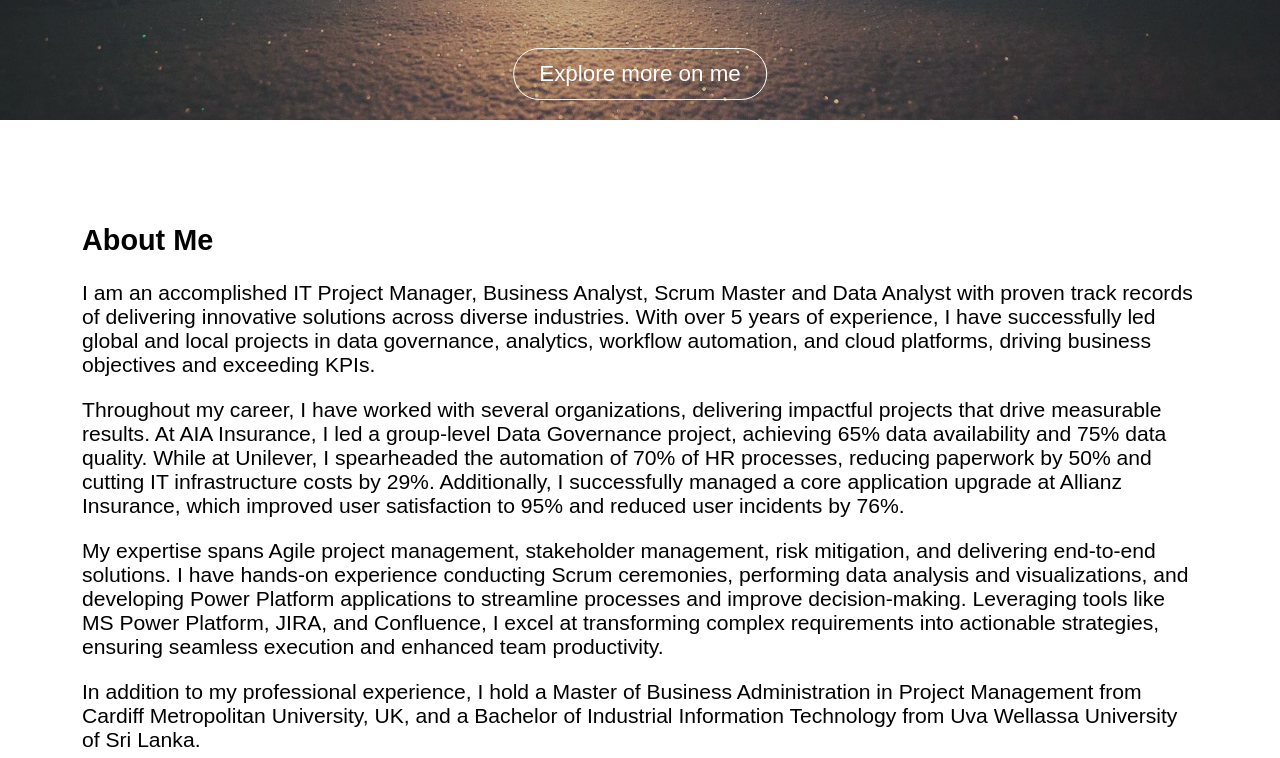
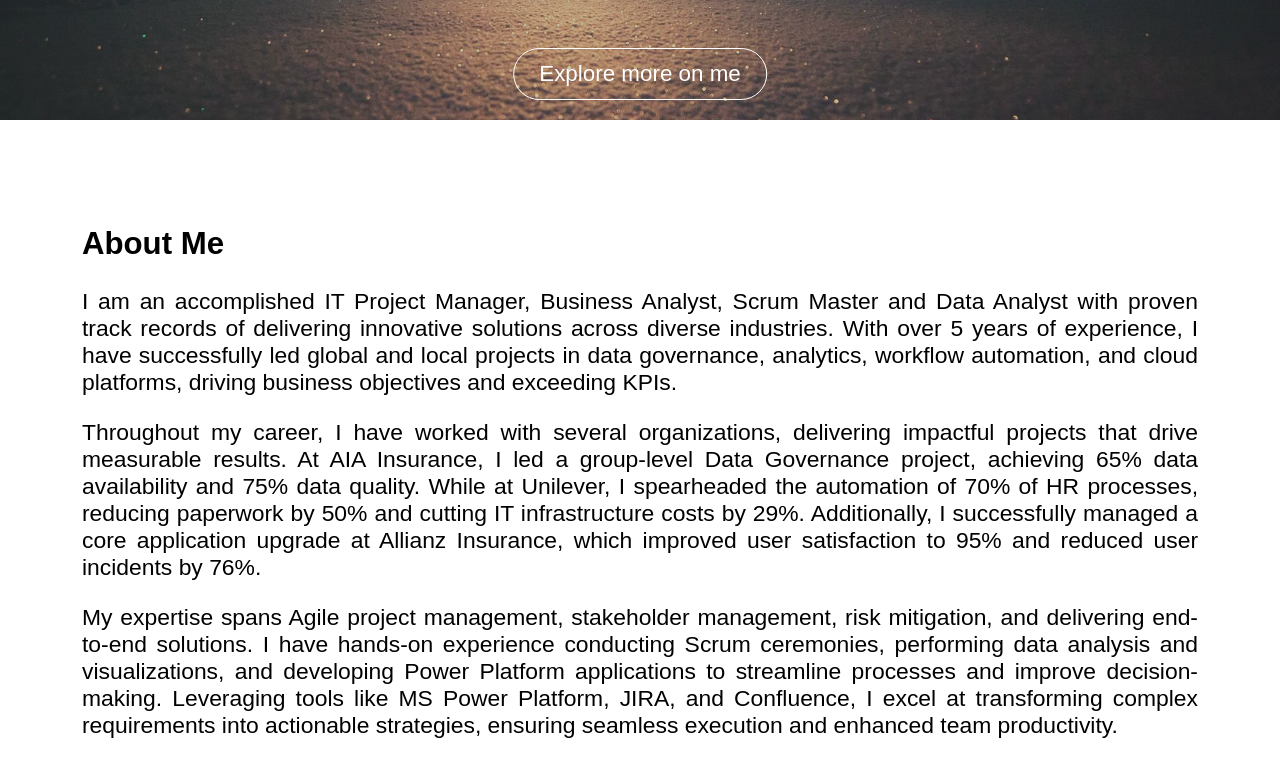
Before and after one commit to Vibhawa96/Portfolio, a plain HTML site: page index.html in a window 1280 px wide. Shown: the part 680-1438 px from the top of the page. Drawn offline with Linux system fonts and the light colour scheme.

Commit message:
Update styles.css

```diff
--- a/styles.css
+++ b/styles.css
@@ -177,13 +177,13 @@ footer a:hover {
 #about {
     padding: 80px 20px;
     text-align: left;
-    font-size: 1.2em;
+    font-size: 1.3em;
 }
 
 #about p {
     font-size: 1.1em;
     margin-top: 20px;
-    text-align: left;
+    text-align: justify;
 }
 
 /* Experience Section */
```
